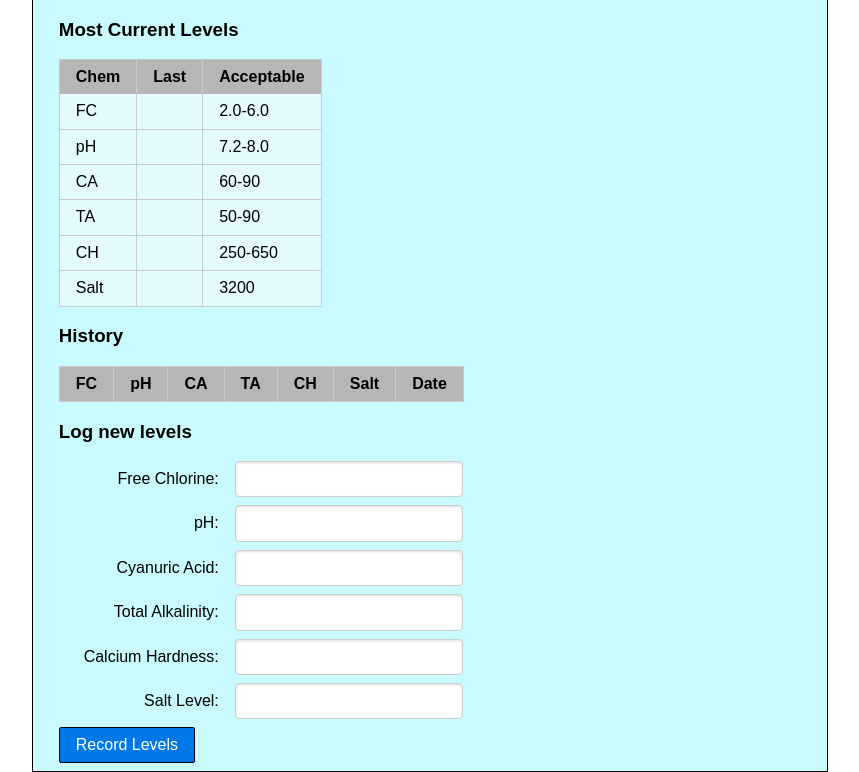
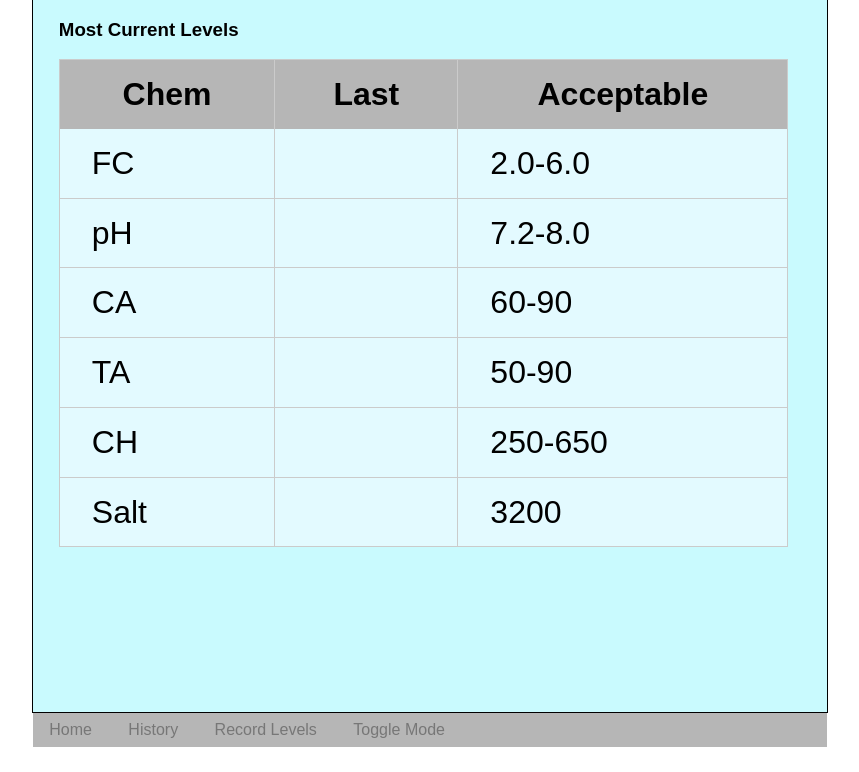
Before and after one commit to paulwhte/Pool-Tune, a plain HTML site: page index.html in a window 1280 px wide. Shown: the part 62-834 px from the top of the page, without its empty margins (210-1069 px from the left). After the commit the page ends 809 px from the top, so only its background shows below. Drawn offline with nearby package versions, Linux system fonts and the light colour scheme.

Commit message:
Resizing and tabs
Resized some text (testing needed)
Added tabbed navigation
Non-working toggle for dark/light mode

```diff
--- a/index.html
+++ b/index.html
@@ -6,10 +6,13 @@
     <meta http-equiv="X-UA-Compatible" content="ie=edge">
     <link rel="stylesheet" href="style.css">
     <link rel="stylesheet" href="https://unpkg.com/purecss@2.1.0/build/pure-min.css" integrity="sha384-yHIFVG6ClnONEA5yB5DJXfW2/KC173DIQrYoZMEtBvGzmf0PKiGyNEqe9N6BNDBH" crossorigin="anonymous">
+
     <script src="js/app.js" defer></script>
     <script src="js/classes.js"></script>
     <script src="js/controllers/MainController.js" defer></script>
+
     <script src="https://code.jquery.com/jquery-1.9.1.min.js"></script>
+
     <script src="https://ajax.googleapis.com/ajax/libs/angularjs/1.6.9/angular.min.js"></script>
 
     <title>Pool Tune</title>
@@ -17,10 +20,11 @@
 
 
   <body ng-app="PoolTune">
-    <div ng-controller="MainController" class="main center-element">
+    <div ng-controller="MainController">
+      <div class="main center-element">
         <h1>Pool Tune</h1>
 
-      <div id="current-levels-page" class="tab">
+        <div id="tabs-1" class="tab">
           <h3>Most Current Levels</h3>
           <!--Table displays the most recent record-->
           <table class="pure-table pure-table-bordered" id="lastRecord">
@@ -68,7 +72,7 @@
           </table>
         </div>
 
-      <div id="history-page" class="tab">
+        <div id="tabs-2" class="tab">
           <h3>History</h3>
           <!--Table displays history of all snapshots submitted-->
           <table class="pure-table pure-table-bordered">
@@ -92,7 +96,7 @@
           </table>
         </div>
 
-      <div id="add-new-record-page" class="tab">
+        <div id="tabs-3" class="tab">
           <h3>Log new levels</h3>
           <!--Allows adding new records-->
           <form class="pure-form pure-form-aligned">
@@ -119,16 +123,26 @@
             </div>
           </form>
         </div>
+      </div> <!--End class="main center-element"-->
 
-
+      <div id="nav-menu" class="center-element pure-menu pure-menu-horizontal">
+          <ul class="pure-menu-list">
+            <li class="pure-menu-item">
+              <a href ng-click="openHomePage()" class="pure-menu-link">Home</a>
+            </li>
+            <li class="pure-menu-item">
+              <a href ng-click="openHistoryPage()" class="pure-menu-link">History</a>
+            </li>
+            <li class="pure-menu-item">
+              <a href ng-click="openNewRecordPage()" class="pure-menu-link">Record Levels</a>
+            </li>
+            <li class="pure-menu-item">
+              <a href class="pure-menu-link">Toggle Mode</a>
+            </li>
+          </ul>
+      </div>
 
     </div> <!--End ng-controller="MainController" -->
   </body> <!-- End ng-app="PoolTune" -->
 
-    <script type="text/javascript">
-      //Last record of levels should display automatically at open
-      $(document).ready(function() {
-
-      });
-    </script>
 </html>
--- a/js/controllers/MainController.js
+++ b/js/controllers/MainController.js
@@ -2,6 +2,7 @@ app.controller('MainController', ['$scope', function($scope) {
     //Initialize PoolHistory object
     $scope.poolHistory = new PoolHistory();
 
+    //Initialize array to hold records from poolHistory
     $scope.levelsList = [];
 
     //Function for updating the table containing the most recent record
@@ -37,6 +38,7 @@ app.controller('MainController', ['$scope', function($scope) {
         $scope.updateHistoryTable();
         $scope.poolHistory.saveHistoryToStorage();
         $scope.clearInputs();
+        $scope.openHomePage();
     }
 
     //Clear inputs upon adding new record
@@ -49,9 +51,32 @@ app.controller('MainController', ['$scope', function($scope) {
         $scope.newsl = '';
     }
 
+    $scope.openHomePage = function() {
+        $("#tabs-1").show();
+        //$("#tabs-1").height(100);
+        $("#tabs-2").hide();
+        $("#tabs-3").hide();
+    }
+
+    $scope.openHistoryPage = function() {
+        $("#tabs-1").hide();
+        $("#tabs-2").show();
+        $("#tabs-3").hide();
+    }
+
+    $scope.openNewRecordPage = function() {
+        console.log("asdf");
+        $("#tabs-1").hide();
+        $("#tabs-2").hide();
+        $("#tabs-3").show();
+    }
+
     //Get data from localstorage
     $scope.poolHistory.retrieveHistoryFromStorage();
     //Show most recent record on load
     $scope.updateMostRecent();
     $scope.updateHistoryTable();
+
+    //Show the home page
+    $scope.openHomePage();
 }])
--- a/style.css
+++ b/style.css
@@ -4,11 +4,24 @@
   background-color: rgb(201, 250, 254);
   width: 60%;
   padding-left: 2%;
+  padding-bottom: 1%;
+
+}
+
+#nav-menu {
+  background-color: rgb(182, 182, 182);
+  width: 62%;
 }
 
 @media screen and (max-width: 800px) {
-  .left, .main, .right {
+  #nav-menu, .main {
     width: 100%; /* The width is 100%, when the viewport is 800px or smaller */
+  }
+}
+
+@media screen and (max-height: 1200px) {
+  .main {
+    min-height: 95vh;
   }
 }
 
@@ -25,6 +38,12 @@
   margin-right: auto;
 }
 
+table {
+  overflow: scroll;
+  width: 95%;
+  font-size: 2em;
+}
+
 th {
   background-color: rgb(182, 182, 182);
   font-weight: bold;
@@ -34,8 +53,6 @@ tr {
   background-color: rgb(227, 250, 255);
 }
 
-label {
-  display: inline-block;
-  width: 150px;
-  text-align: right;
+html, body, .tab{
+  min-height: 100%;
 }
```
Lines whose indentation alone changed are shown as unchanged.
